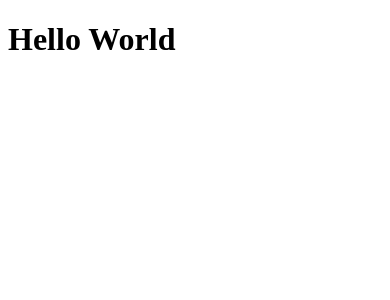
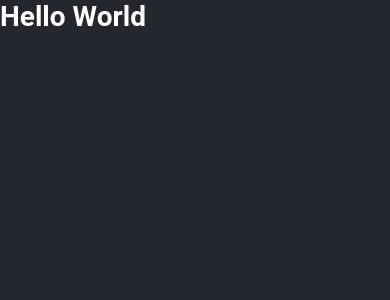
Before and after one commit to goncadanilo/github-profile, a Next.js app: page / in a window 390 px wide. Shown: the top 300 px of the page. Built offline with nearby package versions, Linux system fonts and the light colour scheme.

Commit message:
feat: create global styles

```diff
--- a/src/pages/_app.tsx
+++ b/src/pages/_app.tsx
@@ -1,4 +1,5 @@
 import { AppProps } from 'next/app';
+import 'src/styles/global.scss';
 
 function MyApp({ Component, pageProps }: AppProps) {
   // eslint-disable-next-line react/jsx-props-no-spreading
--- /dev/null
+++ b/src/styles/global.scss
@@ -0,0 +1,42 @@
+* {
+  margin: 0;
+  padding: 0;
+  box-sizing: border-box;
+}
+
+:root {
+  --white: #fff;
+
+  --gray-800: #474b59;
+  --gray-900: #25272e;
+}
+
+@media (max-width: 1080px) {
+  html {
+    font-size: 93.75%;
+  }
+}
+
+@media (max-width: 720px) {
+  html {
+    font-size: 87.5%;
+  }
+}
+
+body {
+  background: var(--gray-900);
+  color: var(--white);
+}
+
+body, input, textarea, select, button {
+  font: 400 1rem "Roboto", sans-serif;
+}
+
+button {
+  cursor: pointer;
+}
+
+a {
+  color: inherit;
+  text-decoration: none;
+}
```
